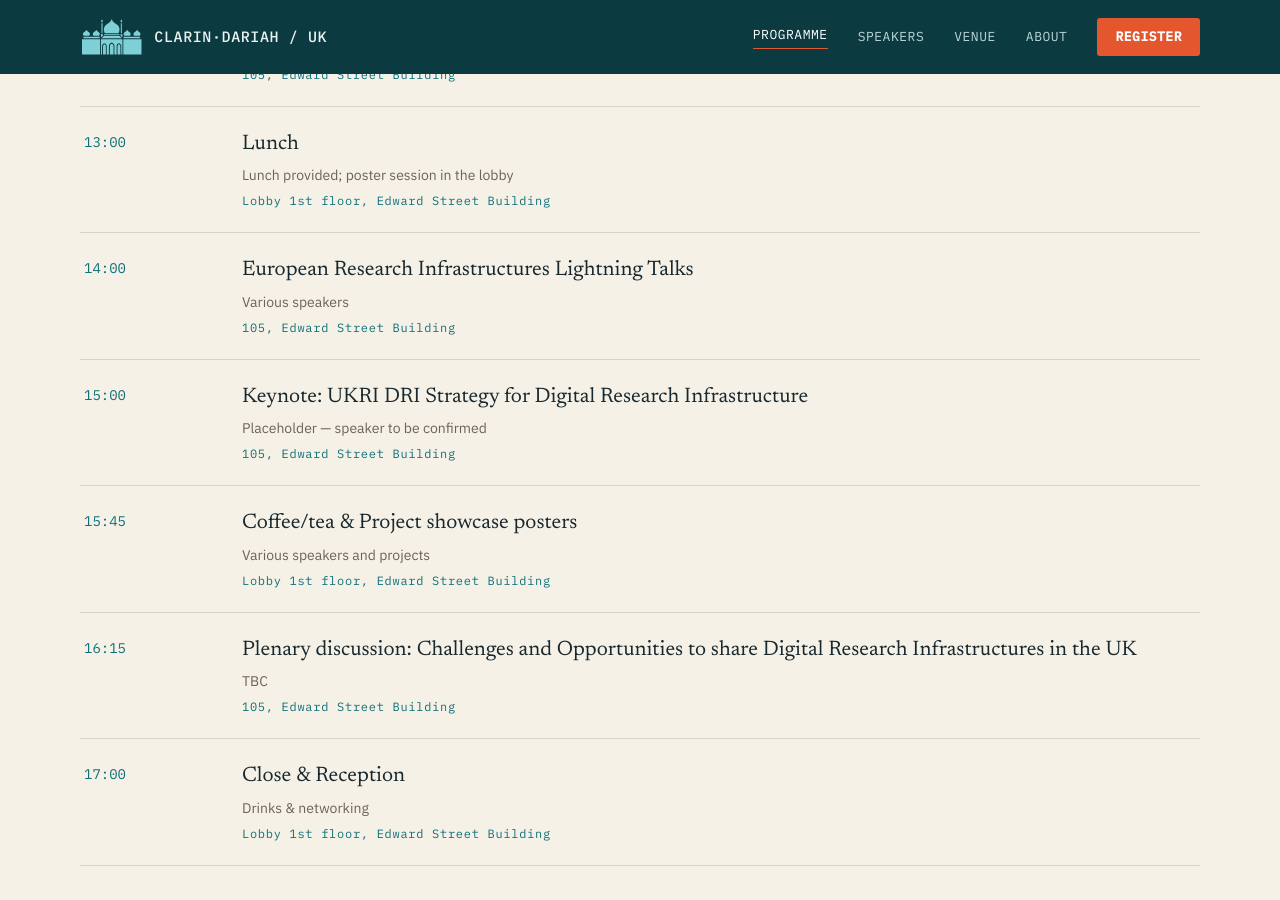
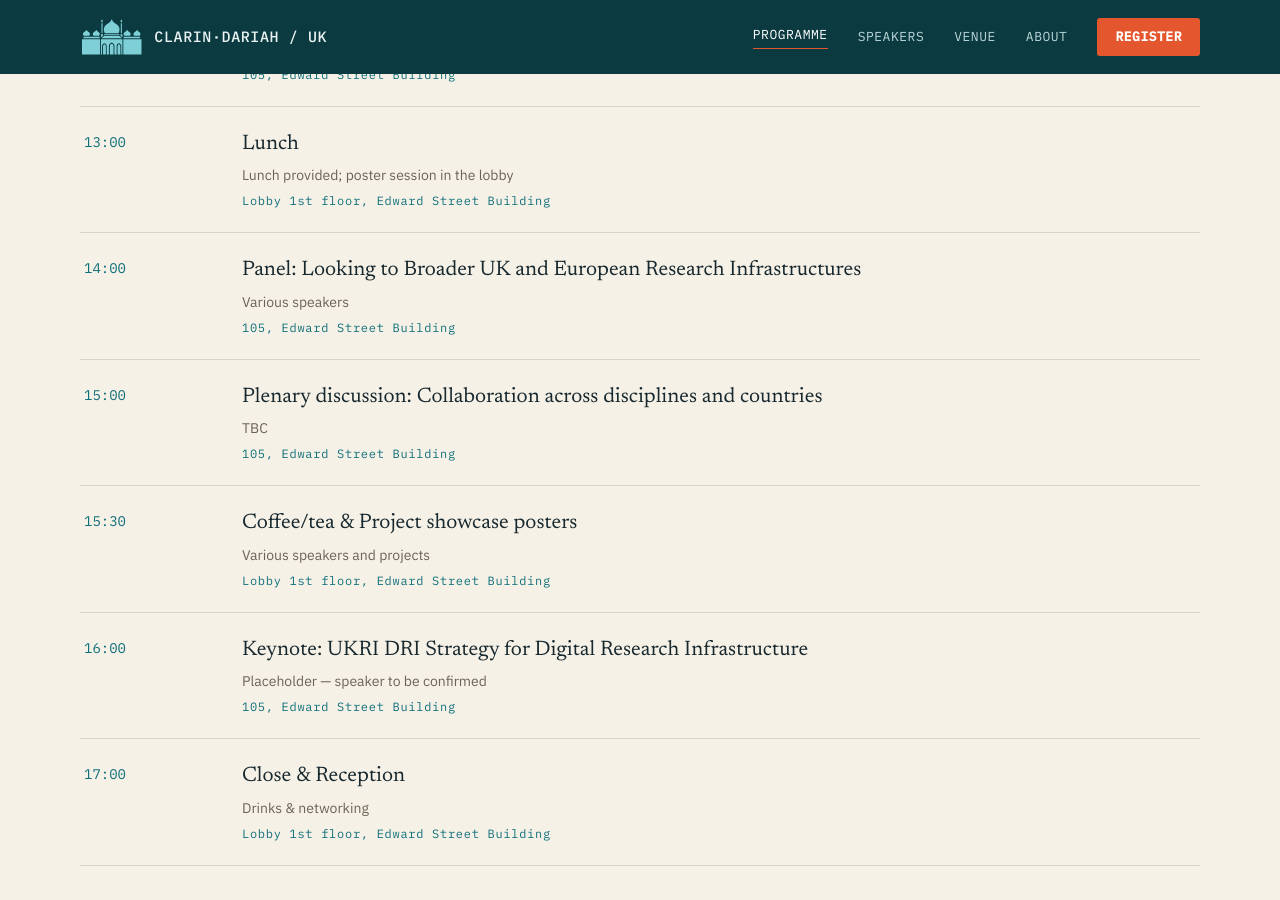
Before and after one commit to UniversityofBrighton/2026clariahuk, a Jekyll site: the page built from programme.html, in a window 1280 px wide and 900 px high, scrolled down 1200 px. Built offline with Jekyll 4.4.1, drawn with Linux system fonts in a browser that asks for light colours.

Commit message:
schedule

```diff
--- a/_data/schedule.yml
+++ b/_data/schedule.yml
@@ -31,20 +31,20 @@ slots:
     note: Lunch provided; poster session in the lobby
     room: Lobby 1st floor, Edward Street Building
   - time: "14:00"
-    title: European Research Infrastructures Lightning Talks
+    title: "Panel: Looking to Broader UK and European Research Infrastructures"
     note: Various speakers
     room: 105, Edward Street Building
   - time: "15:00"
-    title: "Keynote: UKRI DRI Strategy for Digital Research Infrastructure"
-    note: Placeholder — speaker to be confirmed
+    title: "Plenary discussion: Collaboration across disciplines and countries"
+    note: TBC
     room: 105, Edward Street Building
-  - time: "15:45"
+  - time: "15:30"
     title: Coffee/tea & Project showcase posters
     note: Various speakers and projects
     room: Lobby 1st floor, Edward Street Building
-  - time: "16:15"
-    title: "Plenary discussion: Challenges and Opportunities to share Digital Research Infrastructures in the UK"
-    note: TBC
+  - time: "16:00"
+    title: "Keynote: UKRI DRI Strategy for Digital Research Infrastructure"
+    note: Placeholder — speaker to be confirmed
     room: 105, Edward Street Building
   - time: "17:00"
     title: Close & Reception
```
